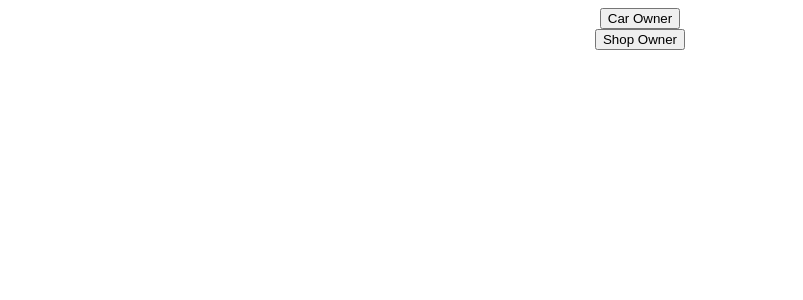
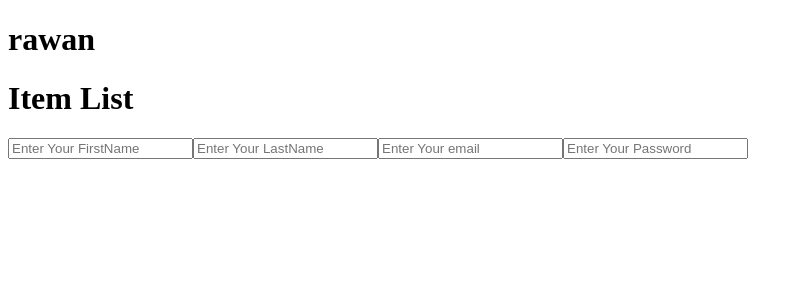
Before and after one commit to fantasticfive5/Green-Feild, a React app: page / in a window 1280 px wide. Shown: the top 300 px of the page, without its empty margins (0-803 px from the left). Built offline with nearby package versions, Linux system fonts and the light colour scheme; the HTML template or start-up script is replaced by a standard one.

Commit message:
latest update

```diff
--- a/react-client/src/index.jsx
+++ b/react-client/src/index.jsx
@@ -4,6 +4,7 @@ import ReactDOM from 'react-dom';
 // import { Button, Modal, OverlayTrigger, Popover, Tooltip, Nav, NavItem, Row, Col, FormGroup, FieldGroup, Checkbox,Form } from 'react-bootstrap'
 import SignIn from './auth/SignIn.jsx';
 import SignUp from './auth/SignUp.jsx';
+
 class App extends React.Component {
   constructor(props) {
     super(props);
@@ -11,47 +12,25 @@ class App extends React.Component {
     repos : []
     }
 
-
-
   }
-  updateState(data) {
+  updateState(data){
     this.setState({
+      repos : data
     })
   }
 
-change(e){
-  console.log('5ara 3alaik motasem')
-  this.setState({ [e.target.name]: e.target.value })
-}
-handleChange(event){
-  this.setState({
-    email : this.props.email,
-     password : this.props.password
-  })
+  render () {
+    return (<div>
+
+      <h1>rawan</h1>
+
+      <h1>Item List</h1>
+      <SignUp repos = {this.state.repos} />
+    </div>)
+  }
 }
 
 
-  render() {
-    return (
-      <form>
-        <div className='homePage'><center>
 
-          <button onChange= {this.change.bind(this)} >
-            Car Owner
-          </button> <br>
-          </br>
-          <button onChange= {this.change.bind(this)}>
-            Shop Owner
-            </button>
-        </center>
-        </div>
-      </form>
-      // <div>
-      //   <h1>SignUp</h1>
-      //   <SignUp />
-      //   {/* <SignUp repos = {this.state.repos} /> */}
-      // </div>
-    )
-  }
-}
+
 ReactDOM.render(<App />, document.getElementById('app'));
```
Also changed, not shown: 1 other file (tests, documents, lock files or other folders).
